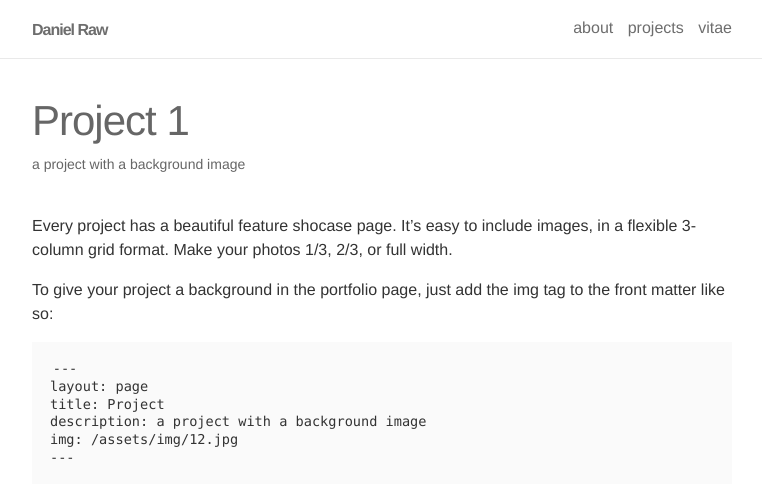
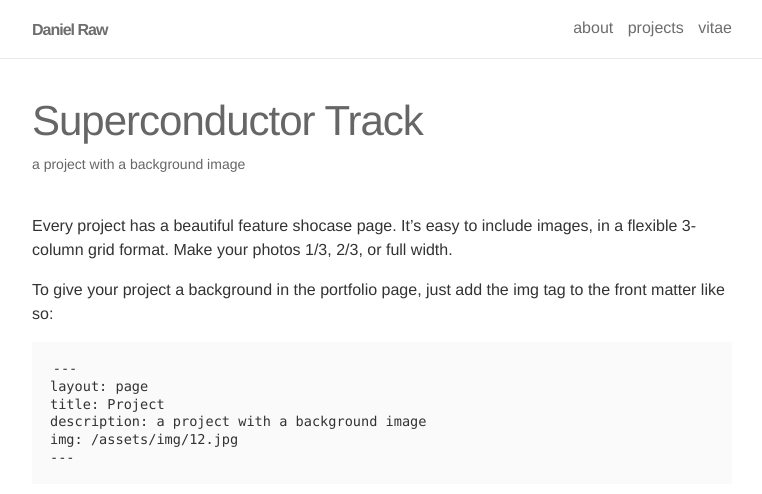
Before and after one commit to Danielraw1996/Danielraw1996.github.io, a Jekyll site: the page built from _projects/1_project.markdown, in a window 1280 px wide and 900 px high, cut to the strip 0-494 px from the top of the window. Shown: the whole strip, without its empty margins (258-1020 px from the left). Built offline with Jekyll 4.4.1, drawn with Linux system fonts in a browser that asks for light colours; nearby versions of some CDN libraries; a script that is not in the unit is left out.

Commit message:
Update 1_project.markdown

```diff
--- a/_projects/1_project.markdown
+++ b/_projects/1_project.markdown
@@ -1,6 +1,6 @@
 ---
 layout: page
-title: Project 1
+title: Superconductor Track
 description: a project with a background image
 img: /assets/img/12.jpg
 ---
```
